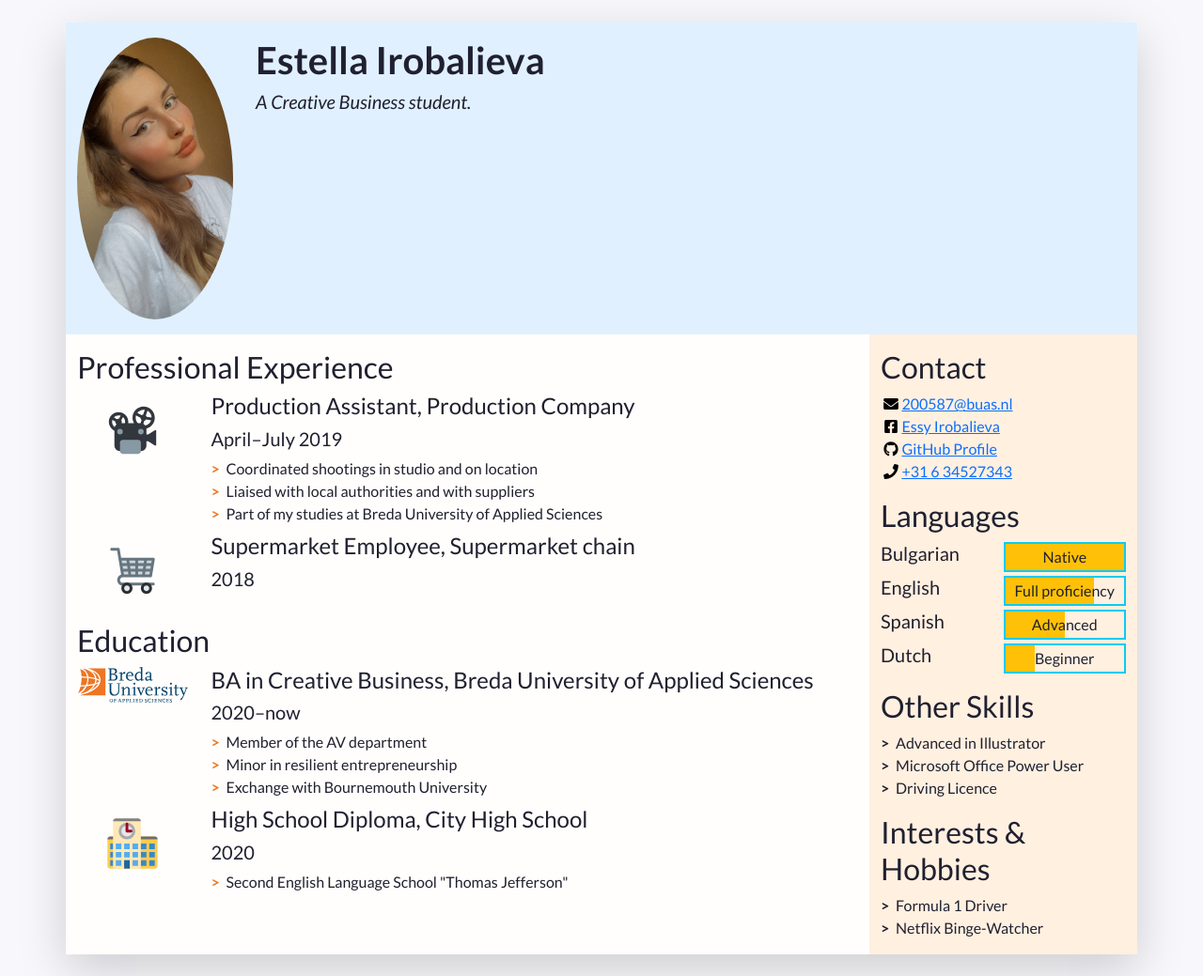
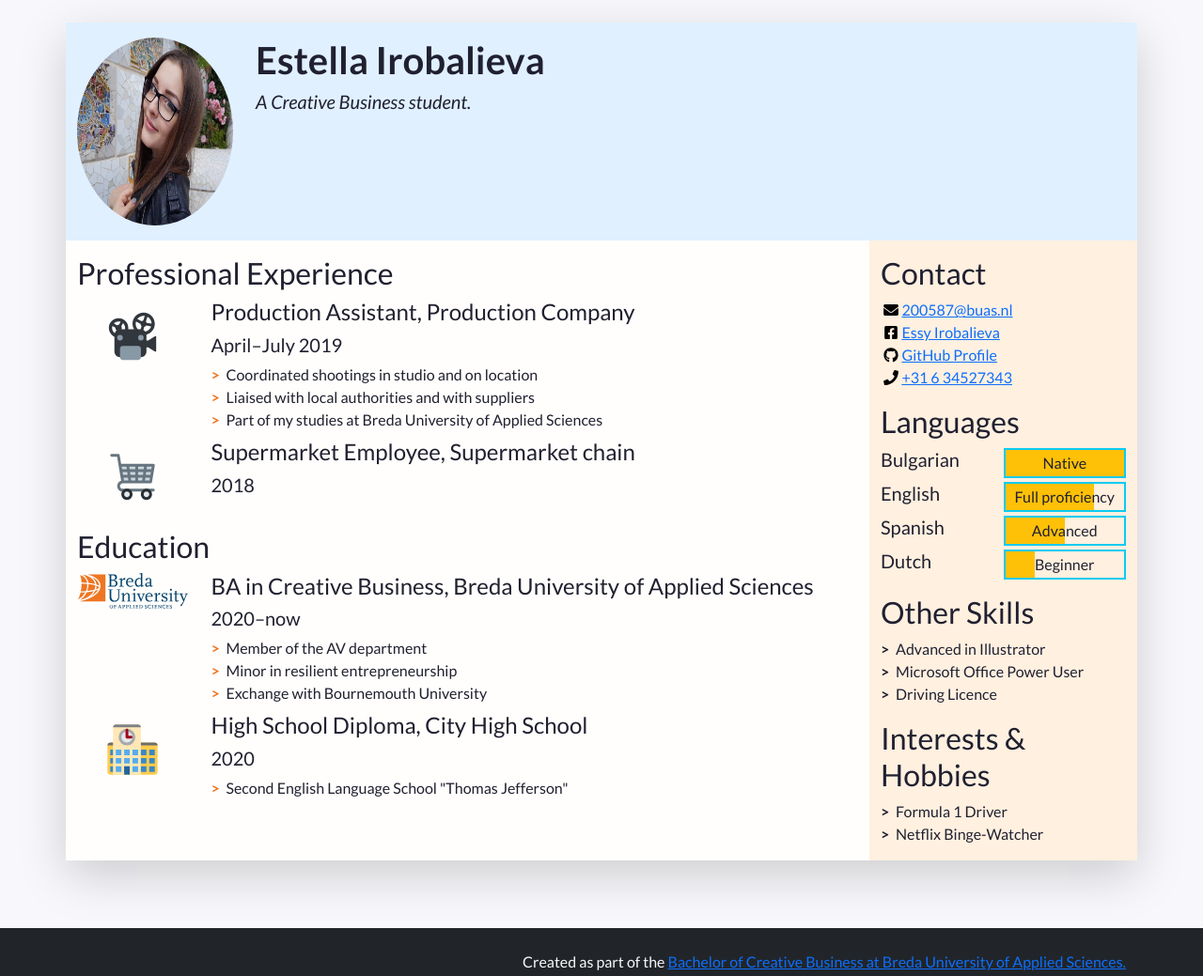
Before and after one commit to Estella217/Estella_cv_new, a plain HTML site: page index.html in a window 1280 px wide. Shown: the top 1039 px of the page at 94% size. Drawn offline with nearby package versions, Linux system fonts and the light colour scheme.

Commit message:
Image change

```diff
--- a/index.html
+++ b/index.html
@@ -48,7 +48,7 @@
             "w-100" makes sure the image takes the full width of the column it's in
             "rounded-circle" cuts a circle around the image
           -->
-          <img class="w-100 rounded-circle my-3" src="images/estella-profile.jpg" alt="Portrait of Firstname Lastname" width="200" height="300" >
+          <img class="w-100 rounded-circle my-3" src="images/estella-profile-image.jpg" alt="Portrait of Firstname Lastname" width="160" height="200" >
         </div>
         <!--
           A container to wrap around your name and tagline. Full-width at small size, then columns of increasing size.
```
Also changed, not shown: images/estella-profile-image.jpg (added).
